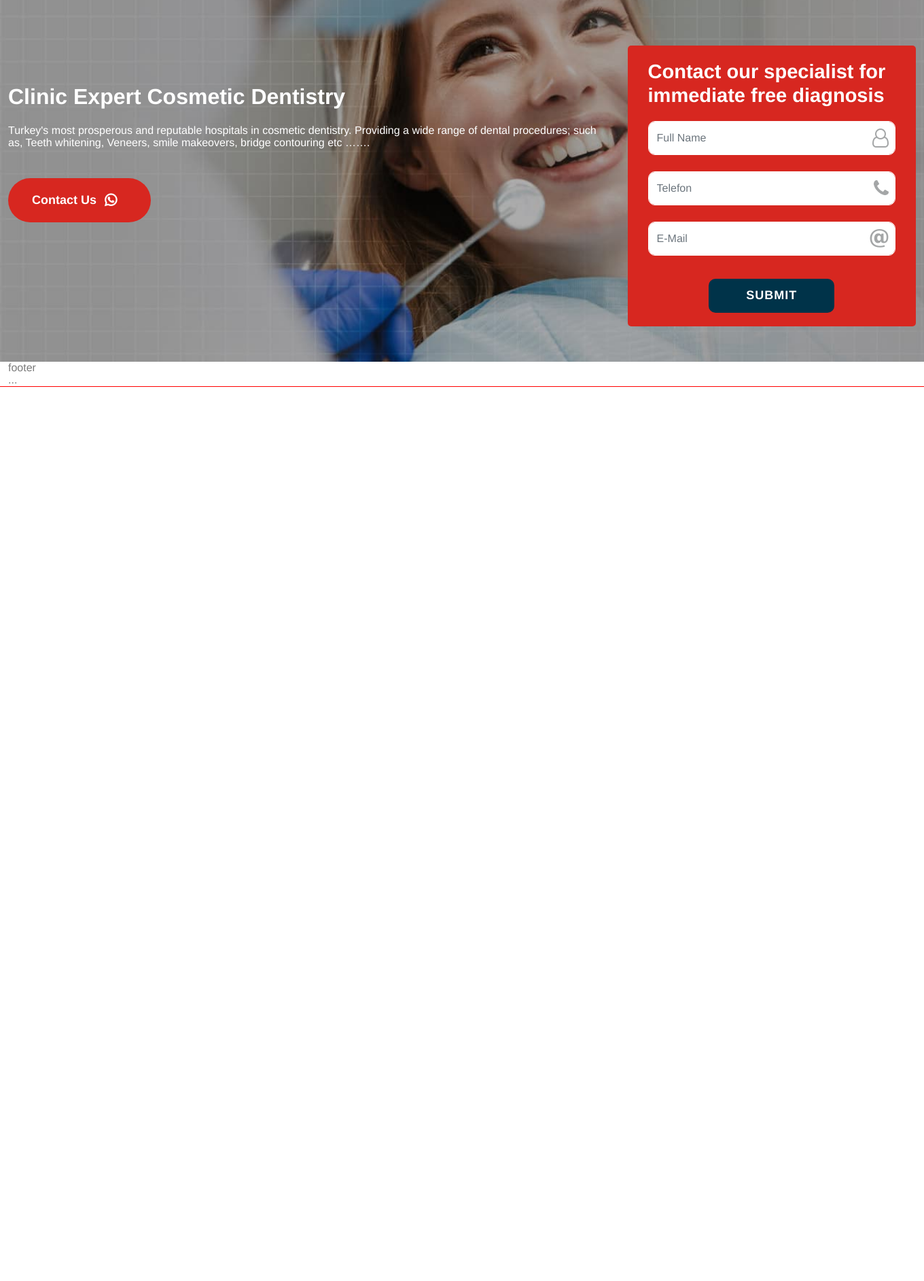
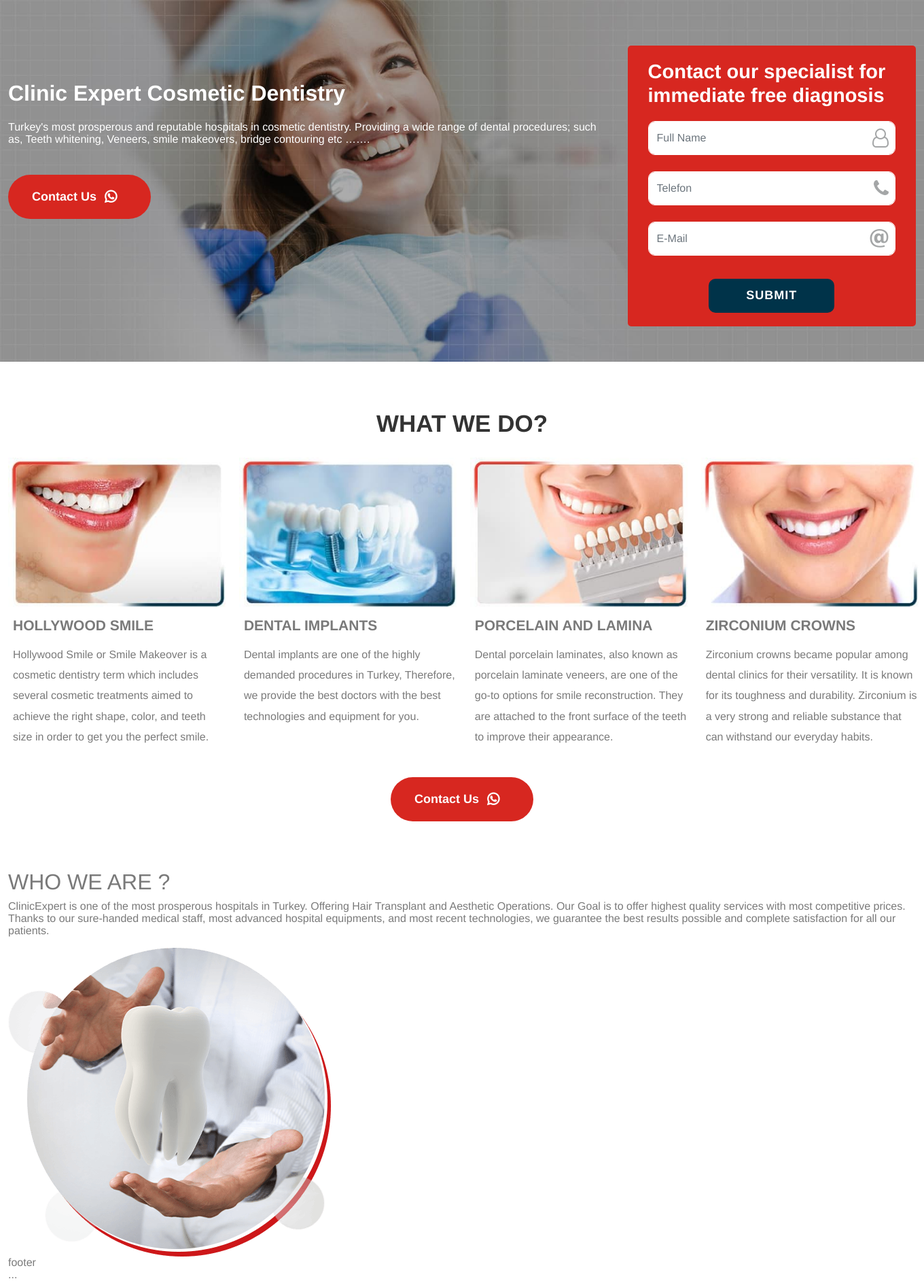
Before and after one commit to Igrok95Ronin/at-dentistry-1, a PHP site: page / in a window 1360 px wide. Shown: the part 109-1993 px from the top of the page at 68% size. Before the commit the page ends 678 px from the top, so only its background shows below. Run offline with PHP 8.4, Linux system fonts and the light colour scheme; some web fonts are replaced.

Commit message:
finish whatWeDo section

```diff
--- a/app/scss/style.scss
+++ b/app/scss/style.scss
@@ -52,6 +52,14 @@
 $primaryBgColor: #d72720;
 $footerBgColor: #e73332;
 $submitColor: #003349;
+
+@mixin title {
+    font-size: 35px;
+    text-align: center;
+    font-weight: 700;
+    color: #333333;
+    margin-bottom: 29px;
+}
 
 *{
     box-sizing: border-box;
@@ -166,7 +174,7 @@ body{
     padding: 67px 0px 52px;
 }
 .clinic__left {
-    margin-top: 35px;
+    margin-top: 30px;
 }
 .clinic__title {
     font-size: 32px;
@@ -258,3 +266,53 @@ body{
         background-color: #011a24;
     }
 }
+//whatWeDo
+.whatWeDo {
+    padding: 70px 0;
+}
+.whatWeDo__title {
+    @include title();
+}
+.whatWeDo__items {
+    display: grid;
+    grid-template-columns: repeat(4, 1fr);
+    gap: 20px;
+}
+.whatWeDo__img {
+    max-width: 320px;
+    max-height: 223px;
+}
+.whatWeDo__name {
+    font-weight: 700;
+    font-size: 21px;
+    margin: 12px 0px 0px;
+    padding: 0px 0px 0px 7px;
+}
+.whatWeDo__descr {
+    font-size: 12pt;
+    font-weight: 200;
+    line-height: 1.9;
+    margin: 16px 0px;
+    padding: 0px 0px 0px 7px;
+}
+.btn-center {
+    text-align: center;
+}
+.btnn--center {
+    text-align: left;
+}
+//whoWeAre
+.whoWeAre {
+}
+.whoWeAre__box {
+}
+.whoWeAre__left {
+}
+.whoWeAre__title {
+}
+.whoWeAre__descr {
+}
+.whoWeAre__right {
+}
+.whoWeAre__img {
+}
--- a/index.html
+++ b/index.html
@@ -65,7 +65,7 @@ $title = $text . ' ' . $city;
                             </div>
                             <div class="clinic__right">
                                 <h2 class="clinic__form-title">Contact our specialist for immediate free diagnosis</h2>
-                                <form id="jq_form" >
+                                <form id="jq_form">
                                     <div class="my-3 form-control-one">
                                         <input class="form-control " placeholder="Full Name" name="jq_name" type="text">
                                         <div id="jq_name"
@@ -82,12 +82,78 @@ $title = $text . ' ' . $city;
                                         <input class="form-control" placeholder="E-Mail" name="jq_email" type="text">
                                     </div>
                                     <div class="forms__botton-wrapper">
-                                        <input class="btn  text-uppercase fw-bold px-3 py-2 forms__button"
-                                            type="submit" id="jq_submit" value="Submit">
+                                        <input class="btn  text-uppercase fw-bold px-3 py-2 forms__button" type="submit"
+                                            id="jq_submit" value="Submit">
                                     </div>
                                     <div id="jq_success" style="display:none">Vielen Dank für deine Nachricht. Sie wurde
                                         gesendet.</div>
                                 </form>
+                            </div>
+                        </div>
+                    </div>
+                </div>
+            </div>
+        </section>
+        <section class="whatWeDo">
+            <div class="container-fluid">
+                <div class="row">
+                    <div class="col-12 container">
+                        <div class="whatWeDo__box">
+                            <h2 class="whatWeDo__title">WHAT WE DO?</h2>
+                            <div class="whatWeDo__items">
+                                <div class="whatWeDo__item">
+                                    <img class="whatWeDo__img" src="assets/img/img01.jpg" alt="">
+                                    <p class="whatWeDo__name">HOLLYWOOD SMILE</p>
+                                    <p class="whatWeDo__descr">Hollywood Smile or Smile Makeover is a cosmetic dentistry
+                                        term which includes several cosmetic treatments aimed to achieve the right
+                                        shape, color, and teeth size in order to get you the perfect smile.</p>
+                                </div>
+                                <div class="whatWeDo__item">
+                                    <img class="whatWeDo__img" src="assets/img/img02.jpg" alt="">
+                                    <p class="whatWeDo__name">DENTAL IMPLANTS</p>
+                                    <p class="whatWeDo__descr">Dental implants are one of the highly demanded procedures
+                                        in Turkey, Therefore, we provide the best doctors with the best technologies and
+                                        equipment for you.</p>
+                                </div>
+                                <div class="whatWeDo__item">
+                                    <img class="whatWeDo__img" src="assets/img/img03.jpg" alt="">
+                                    <p class="whatWeDo__name">PORCELAIN AND LAMINA</p>
+                                    <p class="whatWeDo__descr">Dental porcelain laminates, also known as porcelain
+                                        laminate veneers, are one of the go-to options for smile reconstruction. They
+                                        are attached to the front surface of the teeth to improve their appearance.</p>
+                                </div>
+                                <div class="whatWeDo__item">
+                                    <img class="whatWeDo__img" src="assets/img/img04.jpg" alt="">
+                                    <p class="whatWeDo__name">ZIRCONIUM CROWNS</p>
+                                    <p class="whatWeDo__descr">Zirconium crowns became popular among dental clinics for
+                                        their versatility. It is known for its toughness and durability. Zirconium is a
+                                        very strong and reliable substance that can withstand our everyday habits.</p>
+                                </div>
+                            </div>
+                            <div class="btn-center">
+                                <a class="btnn btnn--center" href="#">Contact Us</a>
+                            </div>
+                        </div>
+                    </div>
+                </div>
+            </div>
+        </section>
+        <section class="whoWeAre">
+            <div class="container-fluid">
+                <div class="row">
+                    <div class="col-12 container">
+                        <div class="whoWeAre__box">
+                            <div class="whoWeAre__left">
+                                <h2 class="whoWeAre__title">WHO WE ARE ?</h2>
+                                <p class="whoWeAre__descr">ClinicExpert is one of the most prosperous hospitals in
+                                    Turkey. Offering Hair Transplant and Aesthetic Operations. Our Goal is to offer
+                                    highest quality services with most competitive prices. Thanks to our sure-handed
+                                    medical staff, most advanced hospital equipments, and most recent technologies, we
+                                    guarantee the best results possible and complete satisfaction for all our patients.
+                                </p>
+                            </div>
+                            <div class="whoWeAre__right">
+                                <img class="whoWeAre__img" src="assets/img/who-are-we.png" alt="">
                             </div>
                         </div>
                     </div>
```
Also changed, not shown: app/img/img01.jpg (added), app/img/img02.jpg (added), app/img/img03.jpg (added), app/img/img04.jpg (added), app/img/who-are-we.png (added), assets/css/style.min.css, assets/img/img01.jpg (added), assets/img/img02.jpg (added), assets/img/img03.jpg (added), assets/img/img04.jpg (added), assets/img/who-are-we.png (added).
